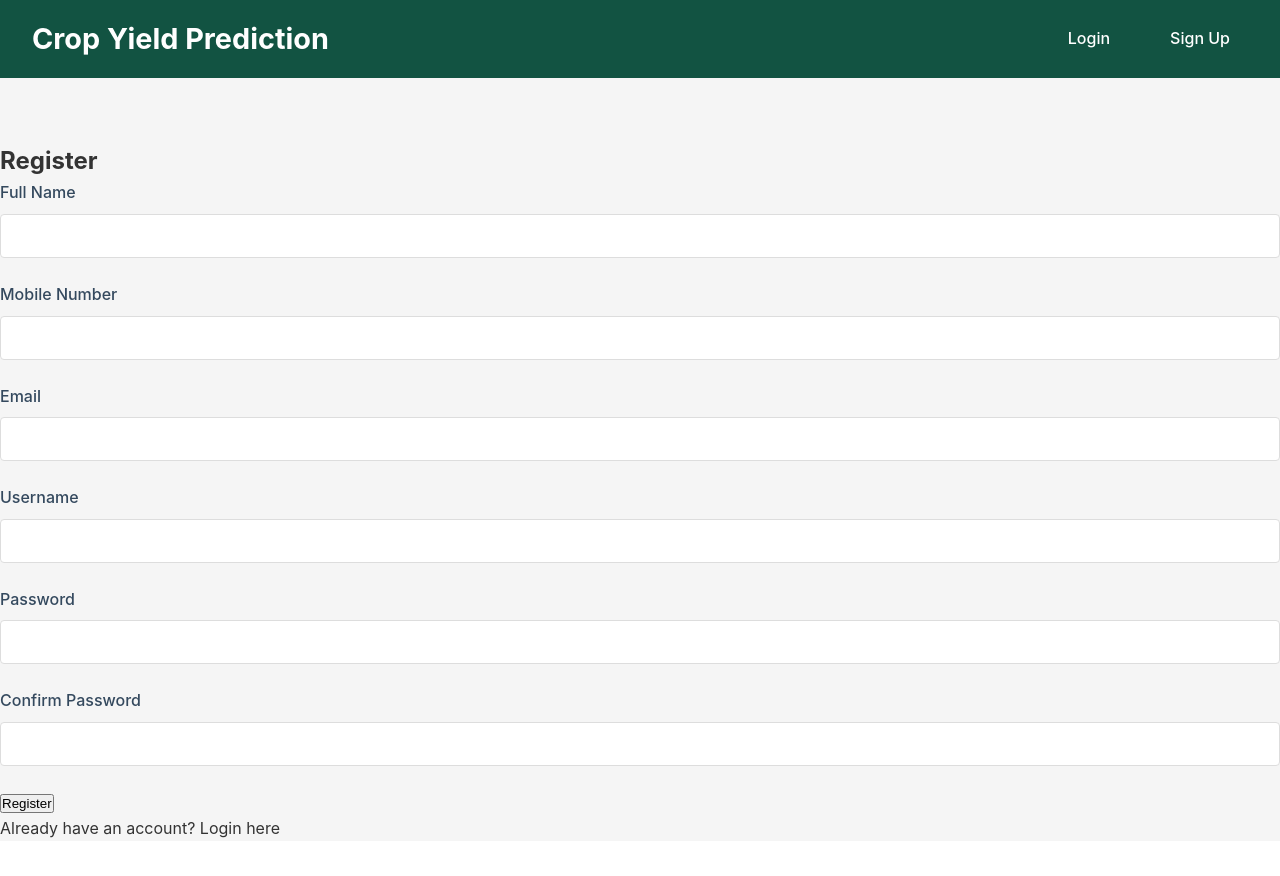
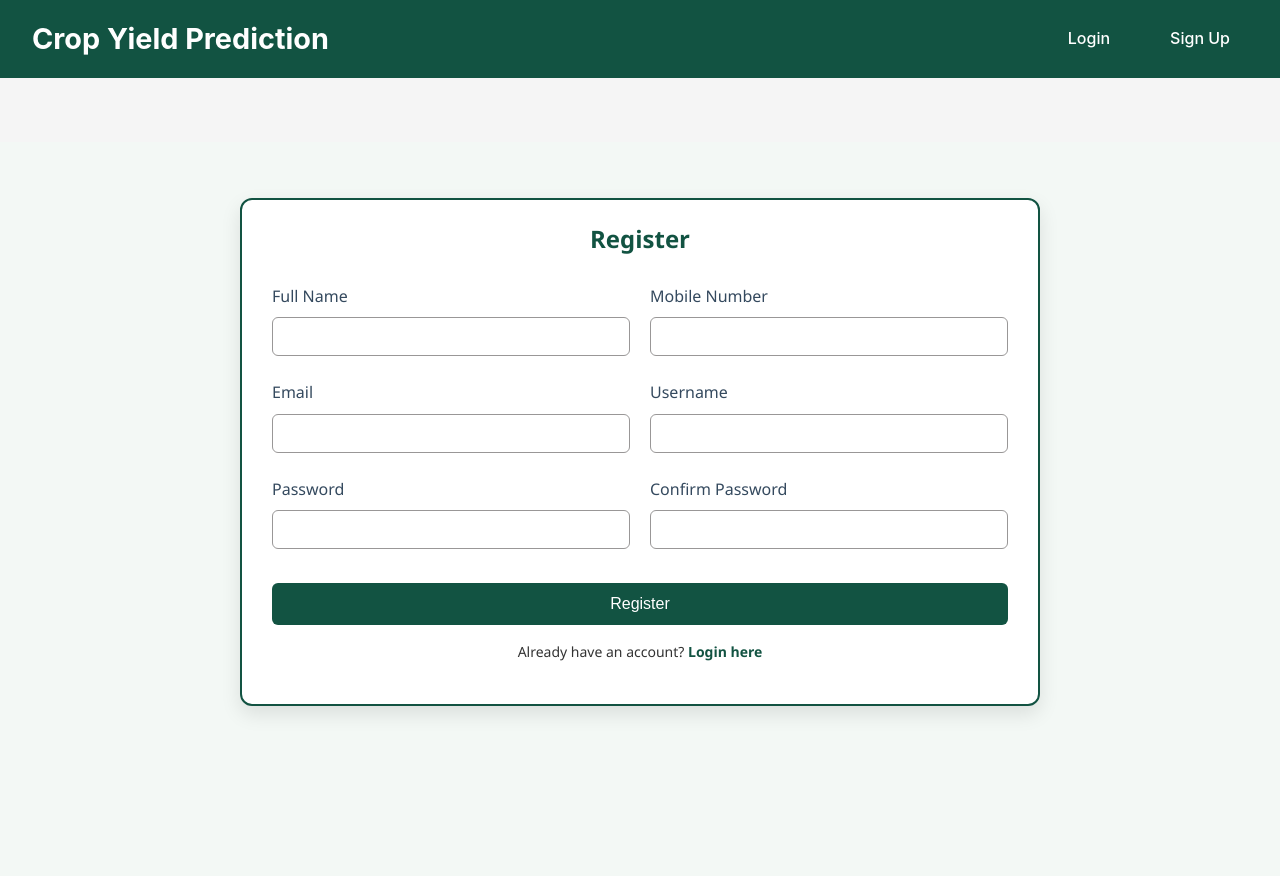
Before and after one commit to ananysagar/crop-yield-prediction, a React (Create React App) app in the folder frontend/: page /register in a window 1280 px wide. Shown: the top 876 px of the page. Before the commit the page ends 841 px from the top, so only its background shows below. Built offline with nearby package versions, Linux system fonts and the light colour scheme; no server answers.

Commit message:
creating register page design

```diff
--- a/frontend/src/components/Home.css
+++ b/frontend/src/components/Home.css
@@ -10,7 +10,6 @@ body {
   background: linear-gradient(to bottom right, #e8f5e9, #f1f8e9);
   color: #2e7d32;
   min-height: 100vh;
-  overflow: hidden;
 }
 
 /* Navbar styles */
--- a/frontend/src/components/Register.css
+++ b/frontend/src/components/Register.css
@@ -1,88 +1,103 @@
 .register-container {
+  height: 100vh;
   display: flex;
   justify-content: center;
   align-items: center;
-    min-height: 100vh;
-    background-color: #f5f5f5;
-    padding: 2rem 0;
+  background: #f3f8f5;
+  font-family: "Segoe UI", Tahoma, Geneva, Verdana, sans-serif;
 }
 
 .register-form {
   background: white;
-    padding: 2rem;
-    border-radius: 8px;
-    box-shadow: 0 2px 4px rgba(0, 0, 0, 0.1);
-    width: 100%;
-    max-width: 500px;
+  padding: 40px 30px;
+  border-radius: 12px;
+  box-shadow: 0 8px 20px rgba(0, 0, 0, 0.1);
+  width: 800px;
+  border: 2px solid #125342;
+  margin-top: -180px;
 }
 
 .register-form h2 {
+  margin-bottom: 25px;
+  margin-top: -20px;
+  color: #125342;
   text-align: center;
-    color: #333;
-    margin-bottom: 1.5rem;
+}
+
+.form-row {
+  display: flex;
+  gap: 20px;
+}
+
+.form-row .form-group {
+  flex: 1;
 }
 
 .form-group {
-    margin-bottom: 1rem;
+  margin-bottom: 18px;
 }
 
-.form-group label {
+label {
   display: block;
-    margin-bottom: 0.5rem;
-    color: #666;
+  margin-bottom: 6px;
+  color: #333;
+  font-weight: 500;
 }
 
-.form-group input {
+.form-group .input-field {
   width: 100%;
-    padding: 0.75rem;
-    border: 1px solid #ddd;
-    border-radius: 4px;
-    font-size: 1rem;
+  padding: 10px 12px;
+  border: 1px solid #999797;
+  border-radius: 6px;
+  font-size: 15px;
+  transition: border-color 0.3s;
 }
 
-.form-group input:focus {
+.form-group .input-field:focus {
   outline: none;
-    border-color: #4a90e2;
-    box-shadow: 0 0 0 2px rgba(74, 144, 226, 0.2);
+  border-color: #125342;
+  box-shadow: 0 0 0 2px rgba(18, 83, 66, 0.2);
 }
 
 .register-button {
   width: 100%;
-    padding: 0.75rem;
-    background-color: #4a90e2;
+  padding: 12px;
+  background-color: #125342;
   color: white;
   border: none;
-    border-radius: 4px;
-    font-size: 1rem;
+  border-radius: 6px;
+  font-size: 16px;
   cursor: pointer;
-    transition: background-color 0.2s;
-    margin-top: 1rem;
+  margin-top: 10px;
+  transition: background-color 0.3s;
 }
 
 .register-button:hover {
-    background-color: #357abd;
-}
-
-.error-message {
-    color: #e74c3c;
-    background-color: #fde8e8;
-    padding: 0.75rem;
-    border-radius: 4px;
-    margin-bottom: 1rem;
-    text-align: center;
+  background-color: #0e4a3b;
 }
 
 .login-link {
+  margin-top: 16px;
   text-align: center;
-    margin-top: 1rem;
-    color: #666;
+  font-size: 14px;
 }
 
 .login-link a {
-    color: #4a90e2;
+  color: #125342;
   text-decoration: none;
+  font-weight: bold;
 }
 
 .login-link a:hover {
   text-decoration: underline;
 }
+
+.error-message {
+  background-color: #ffe0e0;
+  color: #a40000;
+  padding: 10px;
+  margin-bottom: 15px;
+  border-radius: 6px;
+  text-align: center;
+  font-size: 14px;
+}
--- a/frontend/src/components/Register.js
+++ b/frontend/src/components/Register.js
@@ -1,34 +1,35 @@
-import React, { useState } from 'react';
-import { useAuth } from '../context/AuthContext';
-import { useNavigate } from 'react-router-dom';
+import React, { useState } from "react";
+import { useAuth } from "../context/AuthContext";
+import { useNavigate } from "react-router-dom";
+import "./Register.css";
 
 const Register = () => {
   const [formData, setFormData] = useState({
-        name: '',
-        mobileNumber: '',
-        email: '',
-        username: '',
-        password: '',
-        confirmPassword: ''
+    name: "",
+    mobileNumber: "",
+    email: "",
+    username: "",
+    password: "",
+    confirmPassword: "",
   });
-    const [error, setError] = useState('');
+  const [error, setError] = useState("");
   const { register } = useAuth();
   const navigate = useNavigate();
 
   const handleChange = (e) => {
     const { name, value } = e.target;
-        setFormData(prev => ({
+    setFormData((prev) => ({
       ...prev,
-            [name]: value
+      [name]: value,
     }));
   };
 
   const handleSubmit = async (e) => {
     e.preventDefault();
-        setError('');
+    setError("");
 
     if (formData.password !== formData.confirmPassword) {
-            setError('Passwords do not match');
+      setError("Passwords do not match");
       return;
     }
 
@@ -36,9 +37,9 @@ const Register = () => {
     const result = await register(userData);
 
     if (result.success) {
-            navigate('/login');
+      navigate("/login");
     } else {
-            setError(result.error || 'Registration failed');
+      setError(result.error || "Registration failed");
     }
   };
 
@@ -48,6 +49,7 @@ const Register = () => {
         <h2>Register</h2>
         {error && <div className="error-message">{error}</div>}
         <form onSubmit={handleSubmit}>
+          <div className="form-row">
             <div className="form-group">
               <label htmlFor="name">Full Name</label>
               <input
@@ -57,6 +59,7 @@ const Register = () => {
                 value={formData.name}
                 onChange={handleChange}
                 required
+                className="input-field"
               />
             </div>
             <div className="form-group">
@@ -68,8 +71,12 @@ const Register = () => {
                 value={formData.mobileNumber}
                 onChange={handleChange}
                 required
+                className="input-field"
               />
             </div>
+          </div>
+
+          <div className="form-row">
             <div className="form-group">
               <label htmlFor="email">Email</label>
               <input
@@ -79,6 +86,7 @@ const Register = () => {
                 value={formData.email}
                 onChange={handleChange}
                 required
+                className="input-field"
               />
             </div>
             <div className="form-group">
@@ -90,8 +98,12 @@ const Register = () => {
                 value={formData.username}
                 onChange={handleChange}
                 required
+                className="input-field"
               />
             </div>
+          </div>
+
+          <div className="form-row">
             <div className="form-group">
               <label htmlFor="password">Password</label>
               <input
@@ -101,6 +113,7 @@ const Register = () => {
                 value={formData.password}
                 onChange={handleChange}
                 required
+                className="input-field"
               />
             </div>
             <div className="form-group">
@@ -112,9 +125,13 @@ const Register = () => {
                 value={formData.confirmPassword}
                 onChange={handleChange}
                 required
+                className="input-field"
               />
             </div>
-                    <button type="submit" className="register-button">Register</button>
+          </div>
+          <button type="submit" className="register-button">
+            Register
+          </button>
         </form>
         <p className="login-link">
           Already have an account? <a href="/login">Login here</a>
```
Lines whose indentation alone changed are shown as unchanged.
